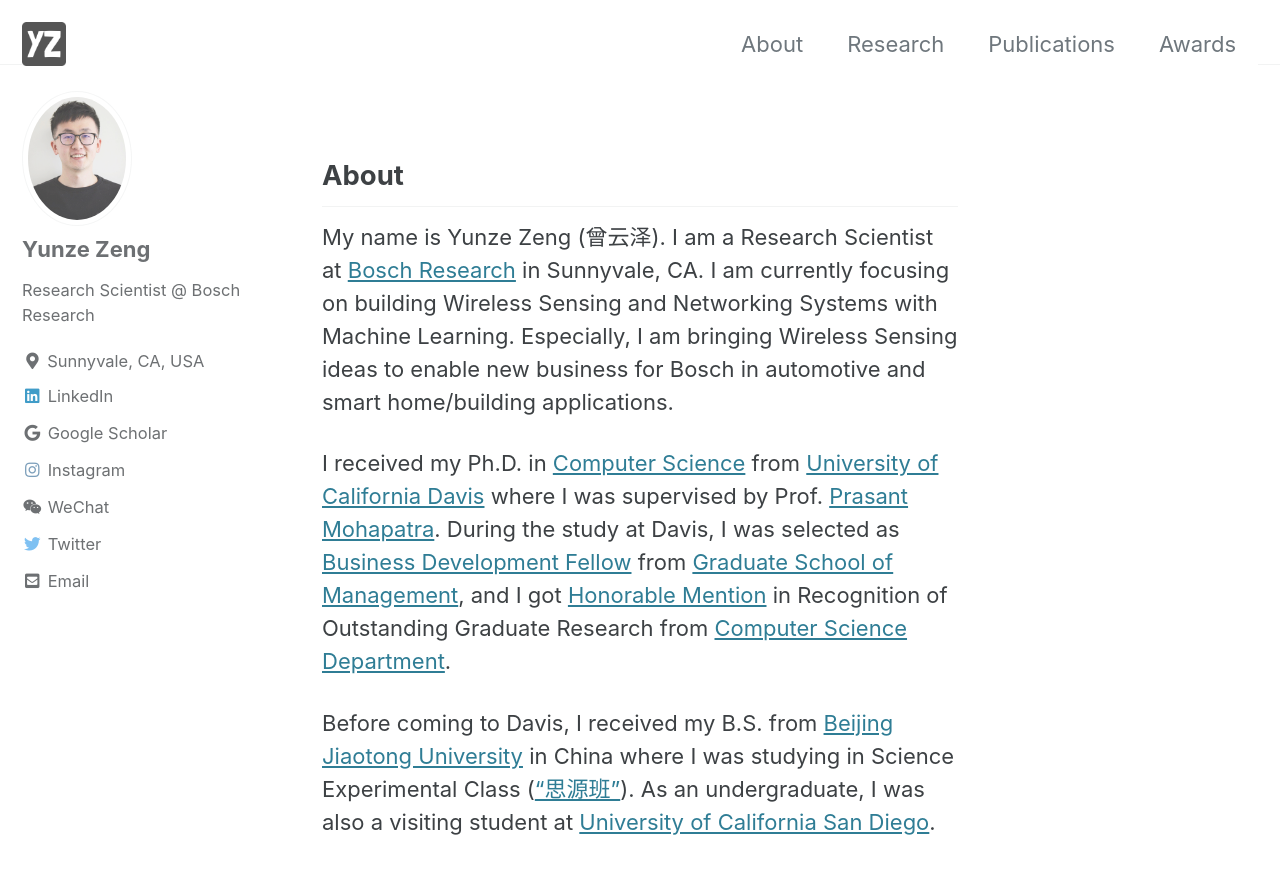
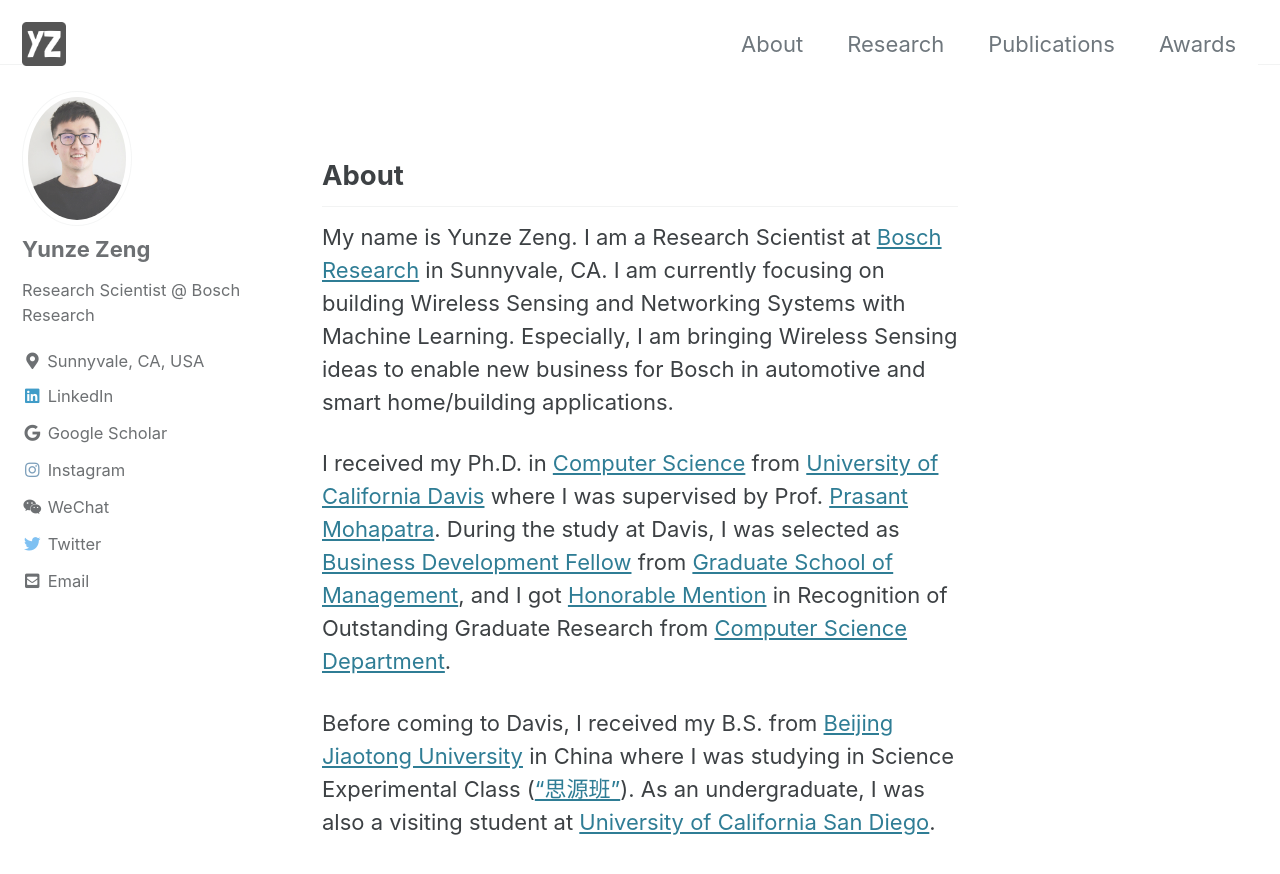
Before and after one commit to yunze/yunze.github.io, a Jekyll site: the page built from index.md, in a window 1280 px wide and 900 px high. Shown: the top 874 px of the window. Built offline with Jekyll 4.4.1, drawn with Linux system fonts in a browser that asks for light colours; cached includes are drawn as plain includes.

Commit message:
Update index.md

```diff
--- a/index.md
+++ b/index.md
@@ -10,7 +10,7 @@ toc_sticky: true
 
 ## About
 
-My name is Yunze Zeng (曾云泽). I am a Research Scientist at [Bosch Research](https://www.bosch.com/research/) in Sunnyvale, CA. I am currently focusing on building Wireless Sensing and Networking Systems with Machine Learning. Especially, I am bringing Wireless Sensing ideas to enable new business for Bosch in automotive and smart home/building applications.
+My name is Yunze Zeng. I am a Research Scientist at [Bosch Research](https://www.bosch.com/research/) in Sunnyvale, CA. I am currently focusing on building Wireless Sensing and Networking Systems with Machine Learning. Especially, I am bringing Wireless Sensing ideas to enable new business for Bosch in automotive and smart home/building applications.
 
 I received my Ph.D. in [Computer Science](https://cs.ucdavis.edu/) from [University of California Davis](https://www.ucdavis.edu/) where I was supervised by Prof. [Prasant Mohapatra](https://faculty.engineering.ucdavis.edu/mohapatra/). During the study at Davis, I was selected as [Business Development Fellow](https://gsm.ucdavis.edu/profile/yunze-zeng) from [Graduate School of Management](https://gsm.ucdavis.edu/), and I got [Honorable Mention](https://cs.ucdavis.edu/news) in Recognition of Outstanding Graduate Research from [Computer Science Department](https://cs.ucdavis.edu/).
 
```
